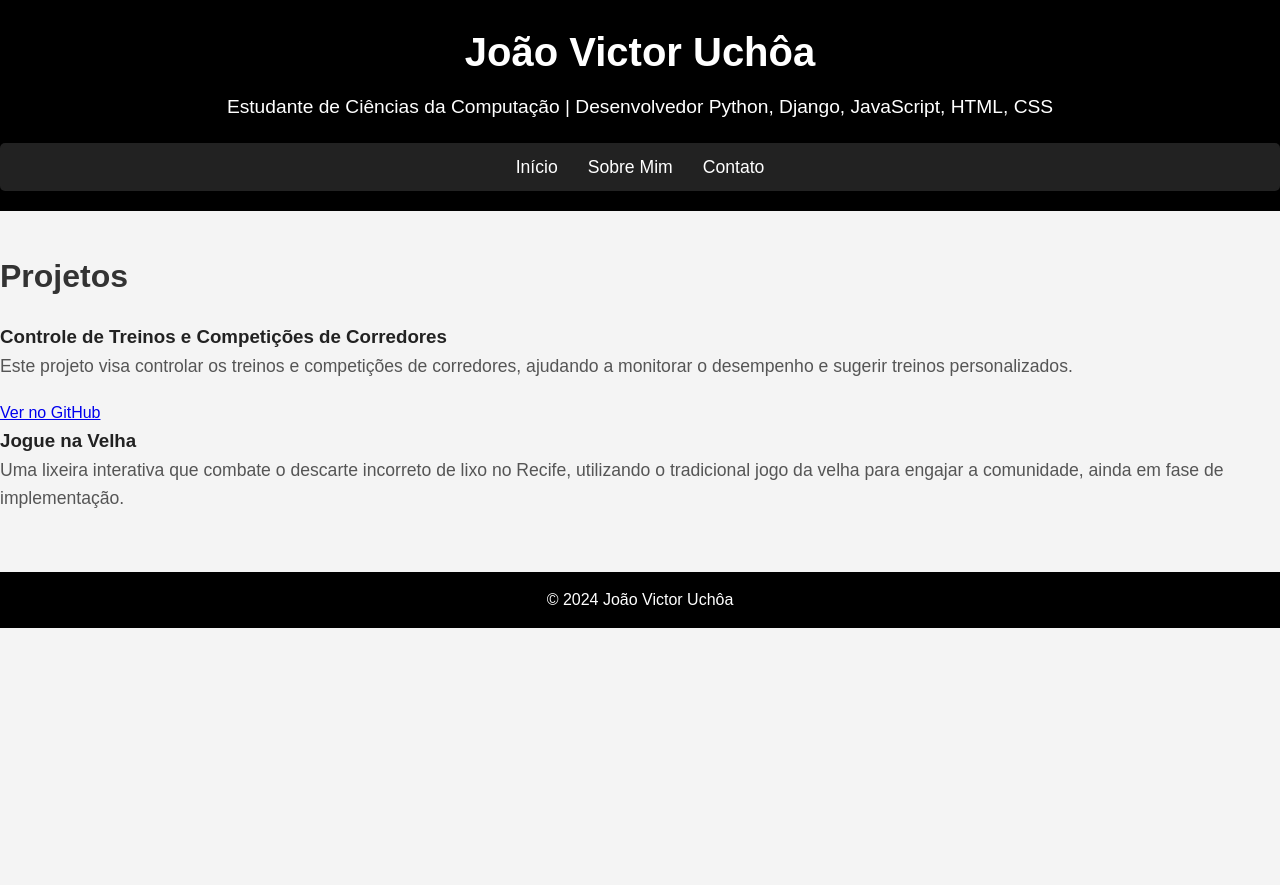
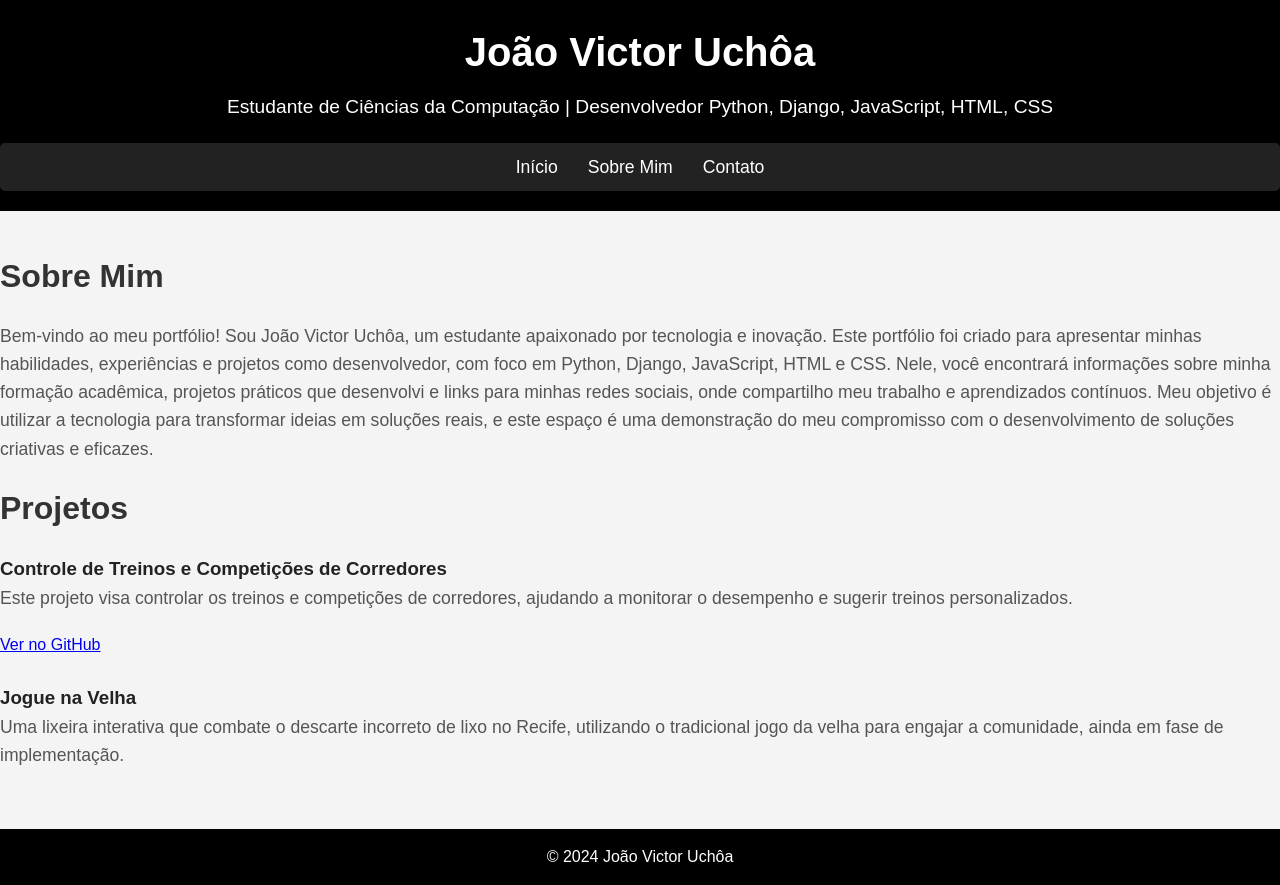
Before and after one commit to joaovictorgcu/portfolio, a plain HTML site: page index.html in a window 1280 px wide. Before the commit the page ends 800 px from the top, so only its background shows below. Drawn offline with Linux system fonts and the light colour scheme.

Commit message:
Update index.html

```diff
--- a/index.html
+++ b/index.html
@@ -23,6 +23,11 @@
     </header>
 
     <main>
+        <section class="about">
+            <h2>Sobre Mim</h2>
+            <p>Bem-vindo ao meu portfólio! Sou João Victor Uchôa, um estudante apaixonado por tecnologia e inovação. Este portfólio foi criado para apresentar minhas habilidades, experiências e projetos como desenvolvedor, com foco em Python, Django, JavaScript, HTML e CSS. Nele, você encontrará informações sobre minha formação acadêmica, projetos práticos que desenvolvi e links para minhas redes sociais, onde compartilho meu trabalho e aprendizados contínuos. Meu objetivo é utilizar a tecnologia para transformar ideias em soluções reais, e este espaço é uma demonstração do meu compromisso com o desenvolvimento de soluções criativas e eficazes.</p>
+        </section>
+
         <section class="projects">
             <h2>Projetos</h2>
             <ul>
@@ -30,6 +35,8 @@
                     <h3>Controle de Treinos e Competições de Corredores</h3>
                     <p>Este projeto visa controlar os treinos e competições de corredores, ajudando a monitorar o desempenho e sugerir treinos personalizados.</p>
                     <a href="https://github.com/PabloJPCintra/projeto-crud" target="_blank">Ver no GitHub</a>
+                </li>
+                <li>
                 </li>
                 <li>
                     <h3>Jogue na Velha</h3>
```
